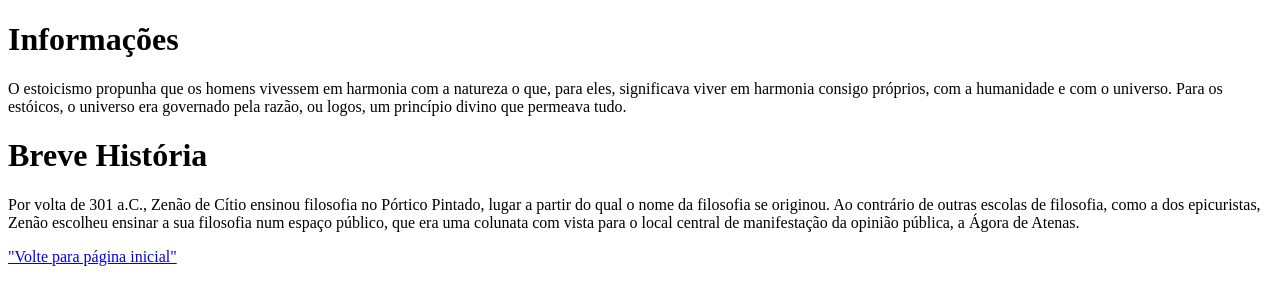
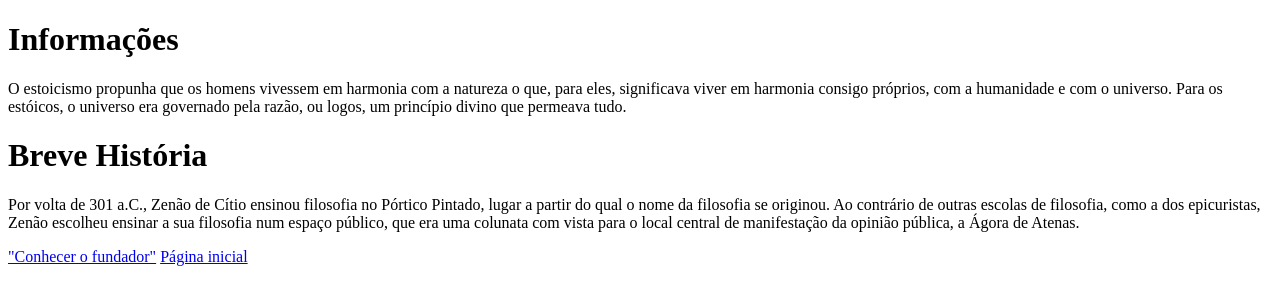
Before and after one commit to 4lmeida/desafio-primeiro-projeto-no-github, a plain HTML site: page informacoes.html in a window 1280 px wide. Drawn offline with Linux system fonts and the light colour scheme.

Commit message:
Correções e atualizações

```diff
--- a/informacoes.html
+++ b/informacoes.html
@@ -13,6 +13,7 @@
     <h1>Breve História</h1>
     <p>Por volta de 301 a.C., Zenão de Cítio ensinou filosofia no Pórtico Pintado, lugar a partir do qual o nome da filosofia se originou.
         Ao contrário de outras escolas de filosofia, como a dos epicuristas, Zenão escolheu ensinar a sua filosofia num espaço público, que era uma colunata com vista para o local central de manifestação da opinião pública, a Ágora de Atenas.</p>
-    <a href="fundador.html">"Volte para página inicial"</a>
+    <a href="fundador.html">"Conhecer o fundador"</a>
+    <a href="index.html">Página inicial</a>
 </body>
 </html>
```
